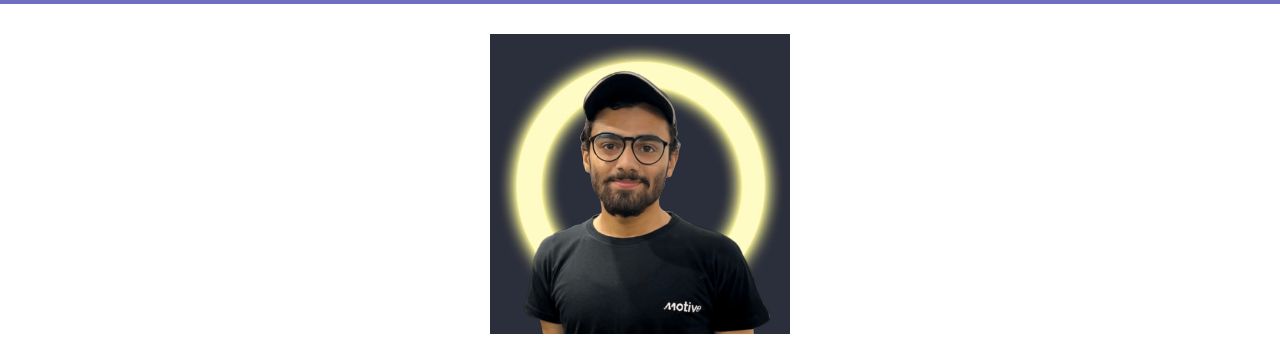
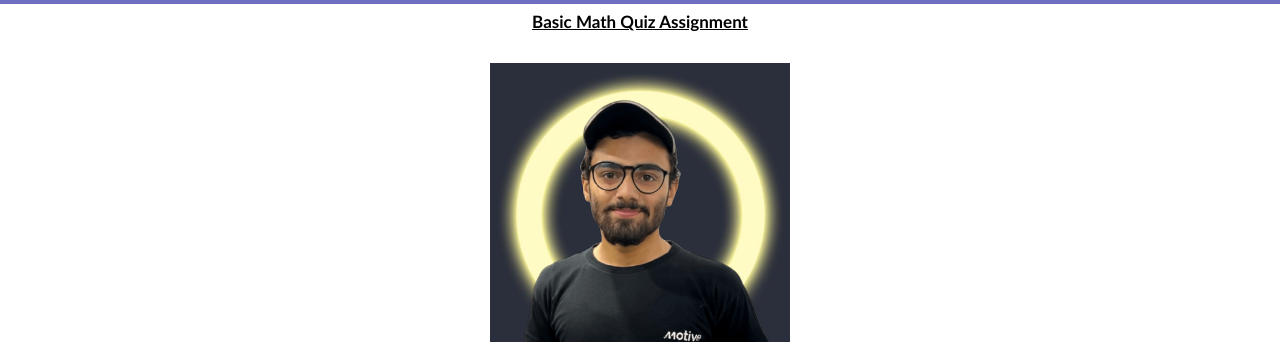
Before and after one commit to mZeeDevv/WE_assignment3, a plain HTML site: page index.html in a window 1280 px wide. Shown: the part 75-417 px from the top of the page. Drawn offline with Linux system fonts and the light colour scheme.

Commit message:
Added hyberlink

```diff
--- a/index.html
+++ b/index.html
@@ -9,6 +9,7 @@
 <body>
     <div>
         <h1>Project Title : Realthor</h1>
+        <h2><a href="https://mzeedevv.github.io/basic_math_quiz/">Basic Math Quiz Assignment</a></h2>
     </div>
    <section>
     <img src="./profile-pic.png" alt="hamza_" width="300px">
--- a/style.css
+++ b/style.css
@@ -33,5 +33,12 @@ h3 {
     color: #ffffff;
     padding: 10px;
     border-radius: 10px;
+}
+h2 {
+    text-align: center;
+}
+a {
+    color: black;
+    font-size: 17px;
 
 }
```
